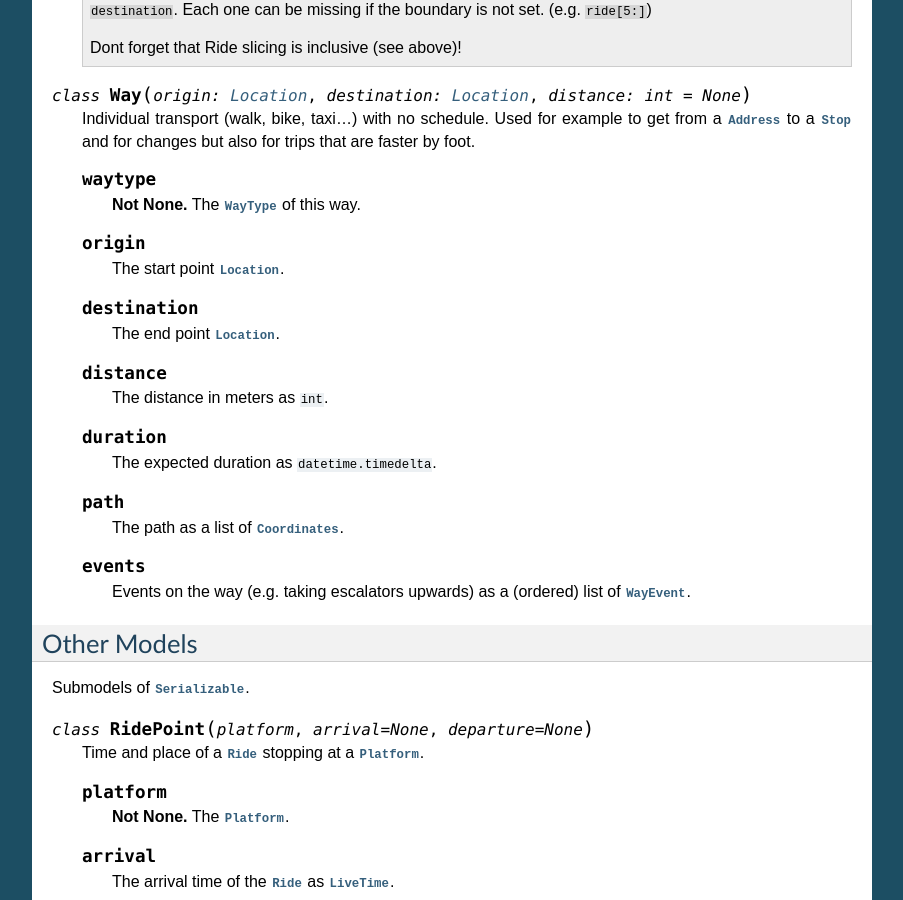
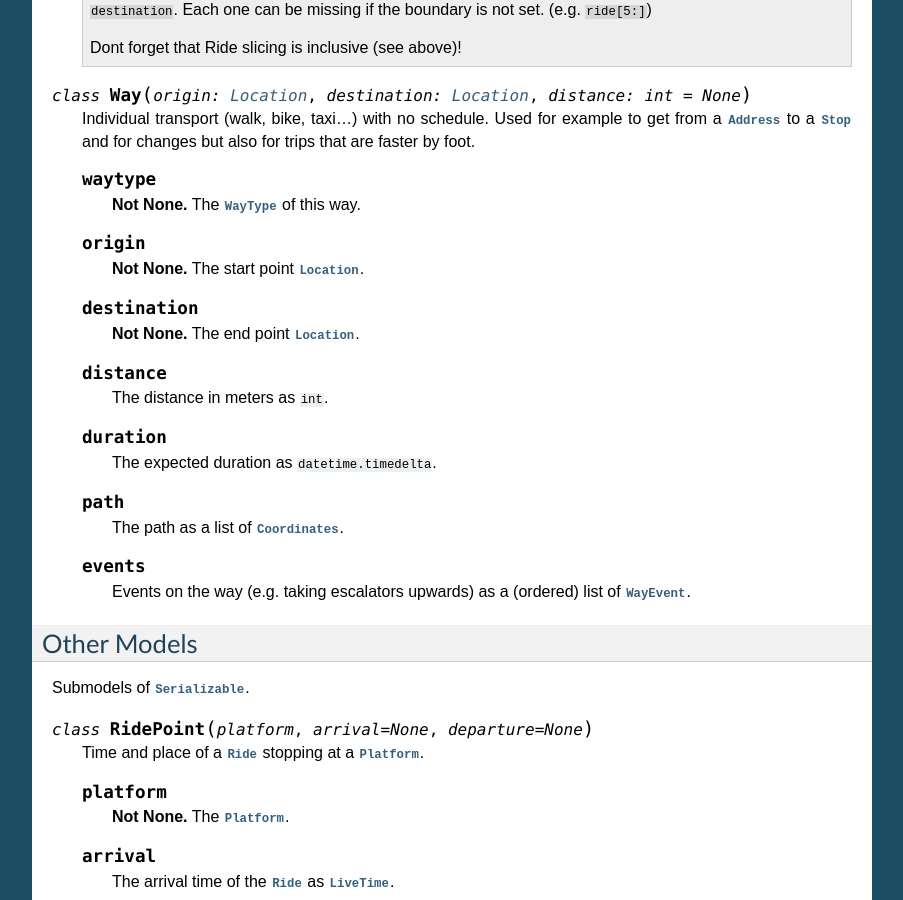
Before and after one commit to codingcatgirl/choo, a Sphinx documentation site: the page built from docs/choo/models.rst, in a window 1280 px wide and 900 px high, scrolled down 10521 px. Shown: the whole window, without its empty margins (198-1101 px from the left). Built offline with Sphinx 7.4.7, drawn with Linux system fonts in a browser that asks for light colours.

Commit message:
more not none

```diff
--- a/docs/choo/models.rst
+++ b/docs/choo/models.rst
@@ -628,11 +628,11 @@ Submodels of :py:class:`TripPart`:
 
     .. attribute:: origin
 
-        The start point :py:class:`Location`.
+        **Not None.** The start point :py:class:`Location`.
 
     .. attribute:: destination
 
-        The end point :py:class:`Location`.
+        **Not None.** The end point :py:class:`Location`.
 
     .. attribute:: distance
 
```
